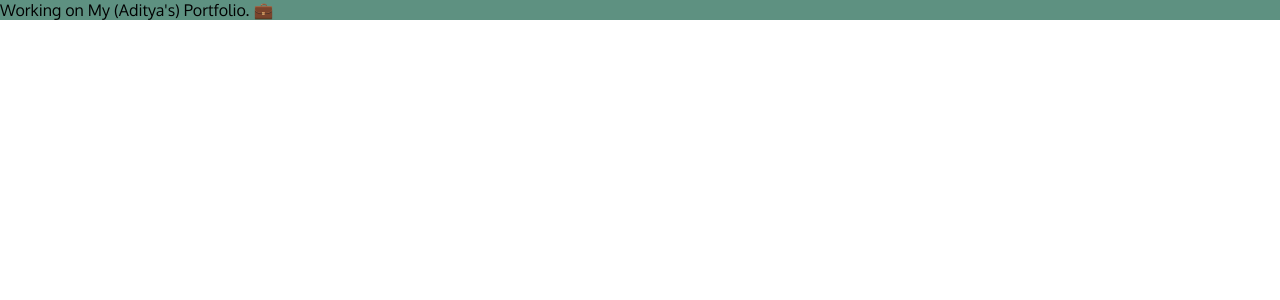
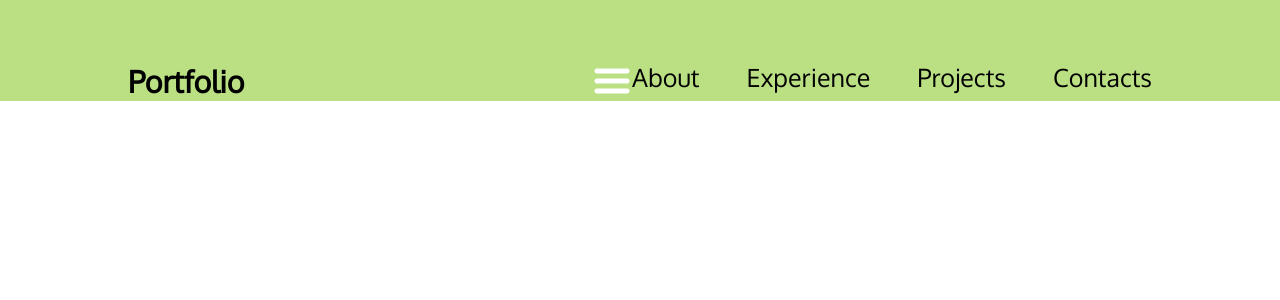
Before and after one commit to adityadattamallick/portfolio, a React (Vite) app: page / in a window 1280 px wide. Shown: the top 300 px of the page. Built offline with nearby package versions, Linux system fonts and the light colour scheme.

Commit message:
Working with the navigation bar

```diff
--- a/src/App.jsx
+++ b/src/App.jsx
@@ -1,8 +1,11 @@
 import styles from "./App.module.css";
+import { Navbar } from "./components/Navbar/Navbar";
 
 function App() {
   return (
-    <div className={styles.App}>Working on My (Aditya's) Portfolio. 💼</div>
+    <div className={styles.App}>
+      <Navbar />
+    </div>
   );
 }
 
--- a/src/App.module.css
+++ b/src/App.module.css
@@ -5,4 +5,6 @@
   width: 100%;
   height: 100%;
   overflow: hidden;
+
+  color:black;
 }
--- /dev/null
+++ b/src/components/Navbar/Navbar.jsx
@@ -0,0 +1,35 @@
+import React, { useState } from "react";
+
+import styles from "./Navbar.module.css";
+import { getImageUrl } from "../../utils";
+
+export const Navbar = () => {
+  return (
+    <nav className={styles.navbar}>
+      <a href="/" className={styles.title}>
+        Portfolio
+      </a>
+      <div className={styles.menu}>
+        <img
+          src={getImageUrl("nav/menuIcon.png")}
+          className={styles.menuBtn}
+          alt="menu-button"
+        />
+        <ul className={styles.menuItems}>
+          <li>
+            <a href="#about">About</a>
+          </li>
+          <li>
+            <a href="#experience">Experience</a>
+          </li>
+          <li>
+            <a href="#projects">Projects</a>
+          </li>
+          <li>
+            <a href="#contacts">Contacts</a>
+          </li>
+        </ul>
+      </div>
+    </nav>
+  );
+};
--- /dev/null
+++ b/src/components/Navbar/Navbar.module.css
@@ -0,0 +1,41 @@
+@import "../../vars.css";
+
+.navbar {
+  position: relative;
+  display: flex;
+  align-items: center;
+  justify-content: space-between;
+  padding-top: 61px;
+  z-index: 2;
+  margin: 0 10%;
+}
+
+.title {
+  font-size: 30px;
+  font-weight: 600;
+  text-decoration: none;
+  color: var(--color-text);
+}
+
+.menu {
+  display: flex;
+}
+
+.menuItems {
+  display: flex;
+  gap: 47px;
+  list-style: none;
+}
+
+.menuItems a {
+  font-size: 25px;
+  color: var(--color-text);
+  text-decoration: none;
+}
+
+@media screen and (max-width: 830px) {
+  .navbar {
+    flex-direction: column;
+    align-items: flex-start;
+  }
+}
--- a/src/utils.js
+++ b/src/utils.js
@@ -1,5 +1,5 @@
 // For dynamically importing images to different components
 
-export const getImageURL = (path) => {
-    return new URL(`/assets/${path}`, import.meta.url).href;
+export const getImageUrl = (path) => {
+    return `/assets/${path}`;
 };
--- a/src/vars.css
+++ b/src/vars.css
@@ -1,11 +1,11 @@
 :root {
 
     /* Colours */
-    --color-text: #fff;
-    --color-primary: #8dd2c4;
-    --color-secondary: #b6dde6;
+    --color-text: #000000;
+    --color-primary: #535f1e;
+    --color-secondary: #394814;
     --color-dark: #035154;
-    --color-bg: #5e9181;
+    --color-bg: #a6d75dc2;
 
     /* Fonts */
     --font-robot: "Roboto";
```
